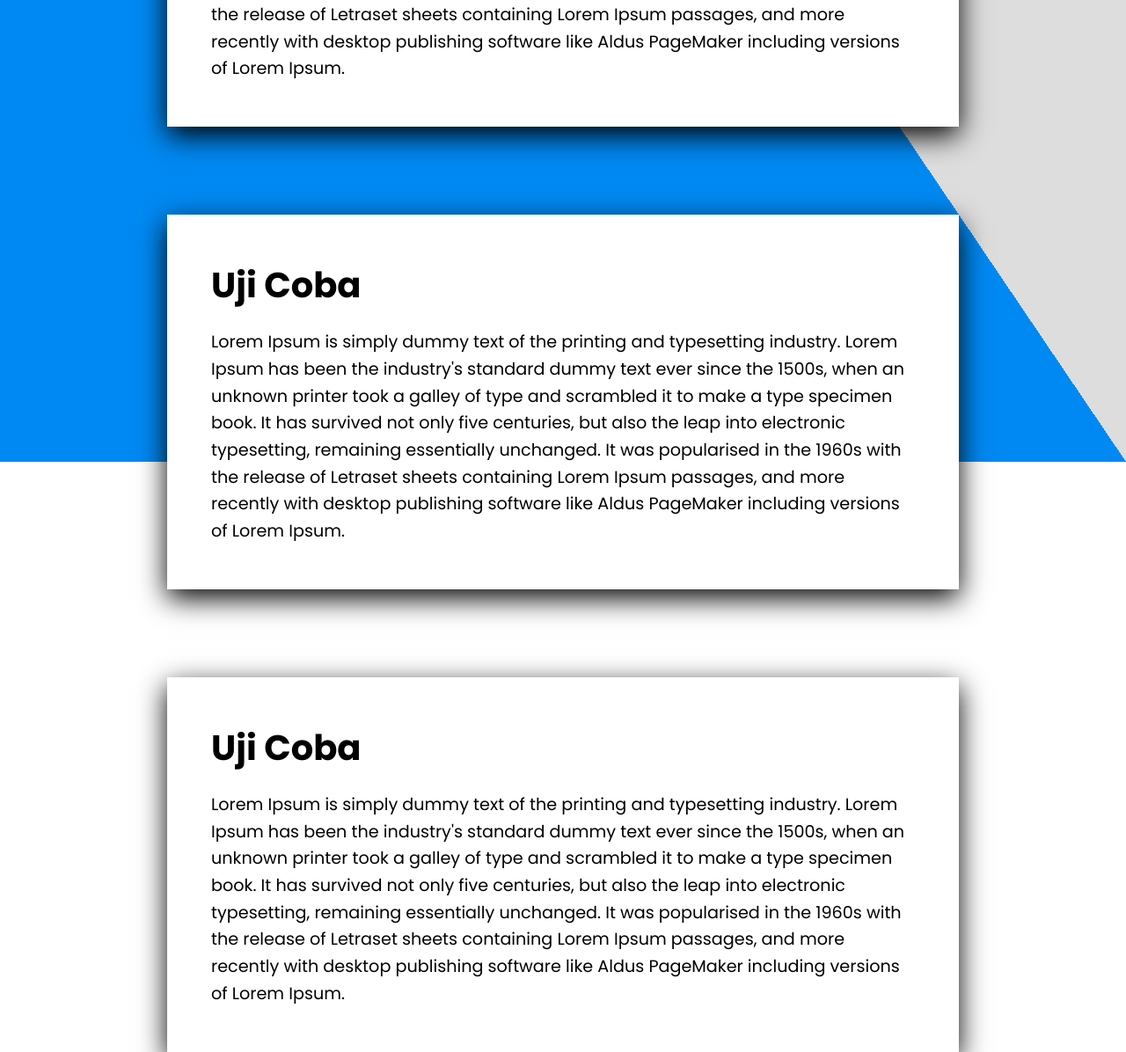
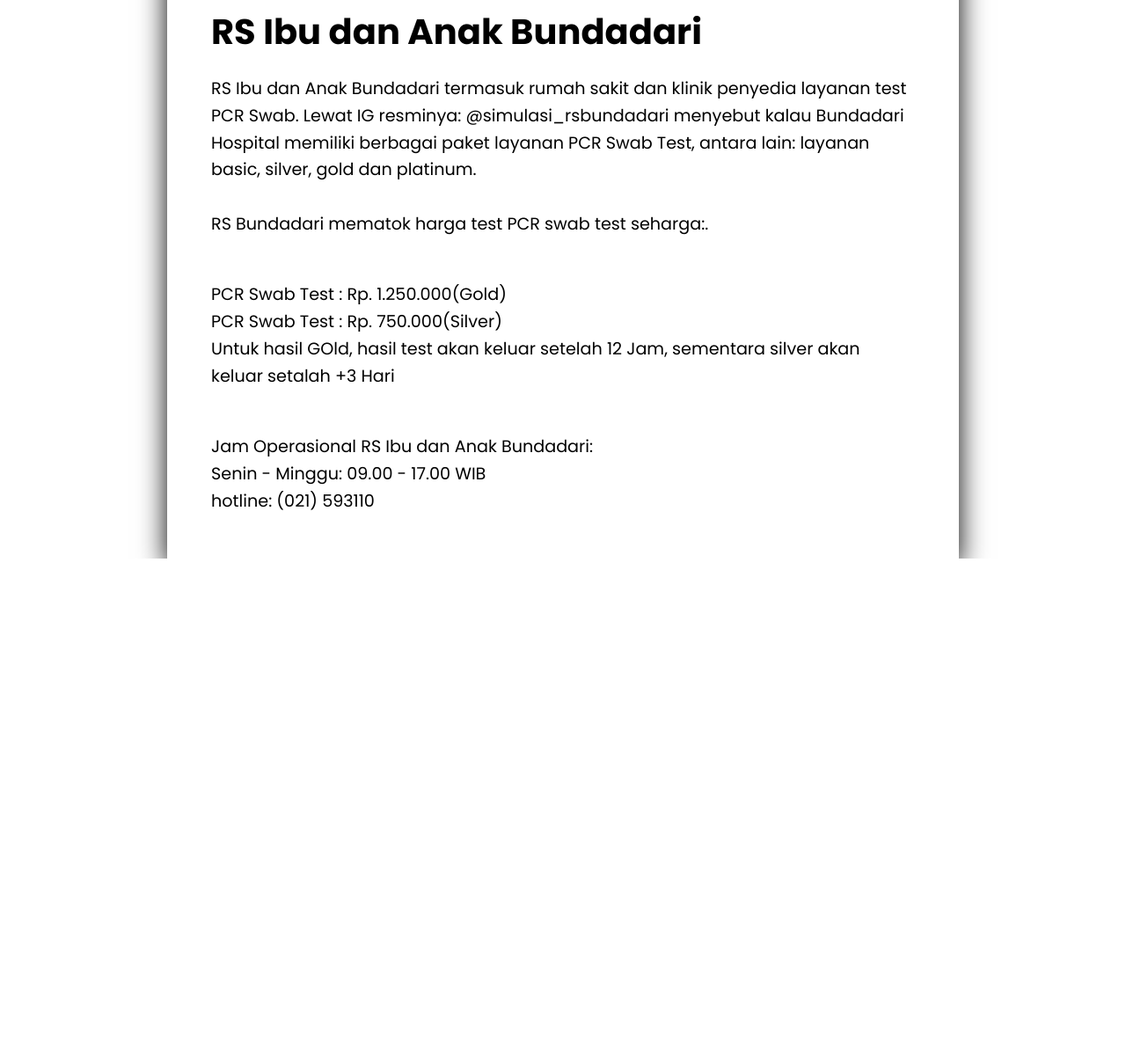
Before and after one commit to kadabengarann/Website-Covid-RPL-Kelompok3, a PHP site: page /HalamanSWAB-PCR/HalamanListTempatTestPCRdanSwab.php in a window 1280 px wide. Shown: the part 1368-2564 px from the top of the page at 88% size. After the commit the page ends 2003 px from the top, so only its background shows below. Run offline with PHP 8.4, Linux system fonts and the light colour scheme.

Commit message:
Halaman Tempat test

```diff
--- a/HalamanSWAB-PCR/HalamanListTempatTestPCRdanSwab.php
+++ b/HalamanSWAB-PCR/HalamanListTempatTestPCRdanSwab.php
@@ -26,25 +26,27 @@
       <br></br>
       <p>Jam Operasional RS Mayapada Jakarta Selatan:</p>
         <p>Senin - Minggu: 08.00 - 15.00 WIB</p>
+        <p>hotline: (021) 29217777 dan whatsapp: 08157511-1999</p>
           </div>
 
 
     <div class="wrapper">
-      <h2>Uji Coba</h2>
-      <p>Lorem Ipsum is simply dummy text of the printing and typesetting industry. Lorem Ipsum has been the industry's standard dummy text ever since the 1500s, when an unknown printer took a galley of type and scrambled it to make a type specimen book. It has survived not only five centuries, but also the leap into electronic typesetting, remaining essentially unchanged. It was popularised in the 1960s with the release of Letraset sheets containing Lorem Ipsum passages, and more recently with desktop publishing software like Aldus PageMaker including versions of Lorem Ipsum.
-    </div>
+      <img src="./RS Ibu dan Anak Bundadari.jpg" height="200" width="200">
+      <h2>RS Ibu dan Anak Bundadari</h2>
+      <p>RS Ibu dan Anak Bundadari termasuk rumah sakit dan klinik penyedia layanan test PCR Swab. Lewat IG resminya: @simulasi_rsbundadari menyebut kalau Bundadari Hospital memiliki berbagai paket layanan PCR Swab Test,
+        antara lain: layanan basic, silver, gold dan platinum.
+      <br></br>
+      <p>RS Bundadari mematok harga test PCR swab test seharga:.</p>
+<br></br>
+      <p>PCR Swab Test : Rp. 1.250.000(Gold)</p>
+      <p>PCR Swab Test : Rp. 750.000(Silver)</p>
+      <p>Untuk hasil GOld, hasil test akan keluar setelah 12 Jam, sementara silver akan keluar setalah +3 Hari</p>
+      <br></br>
+      <p>Jam Operasional RS Ibu dan Anak Bundadari:</p>
+        <p>Senin - Minggu: 09.00 - 17.00 WIB</p>
+        <p>hotline: (021) 593110 </p>
+          </div>
 
-
-    <div class="wrapper">
-      <h2>Uji Coba</h2>
-      <p>Lorem Ipsum is simply dummy text of the printing and typesetting industry. Lorem Ipsum has been the industry's standard dummy text ever since the 1500s, when an unknown printer took a galley of type and scrambled it to make a type specimen book. It has survived not only five centuries, but also the leap into electronic typesetting, remaining essentially unchanged. It was popularised in the 1960s with the release of Letraset sheets containing Lorem Ipsum passages, and more recently with desktop publishing software like Aldus PageMaker including versions of Lorem Ipsum.
-    </div>
-
-
-    <div class="wrapper">
-      <h2>Uji Coba</h2>
-      <p>Lorem Ipsum is simply dummy text of the printing and typesetting industry. Lorem Ipsum has been the industry's standard dummy text ever since the 1500s, when an unknown printer took a galley of type and scrambled it to make a type specimen book. It has survived not only five centuries, but also the leap into electronic typesetting, remaining essentially unchanged. It was popularised in the 1960s with the release of Letraset sheets containing Lorem Ipsum passages, and more recently with desktop publishing software like Aldus PageMaker including versions of Lorem Ipsum.
-    </div>
     <script type="text/javascript">
       var bgpattern = document.getElementById("belakang")
       window.addEventListener("scroll", function(){
```
